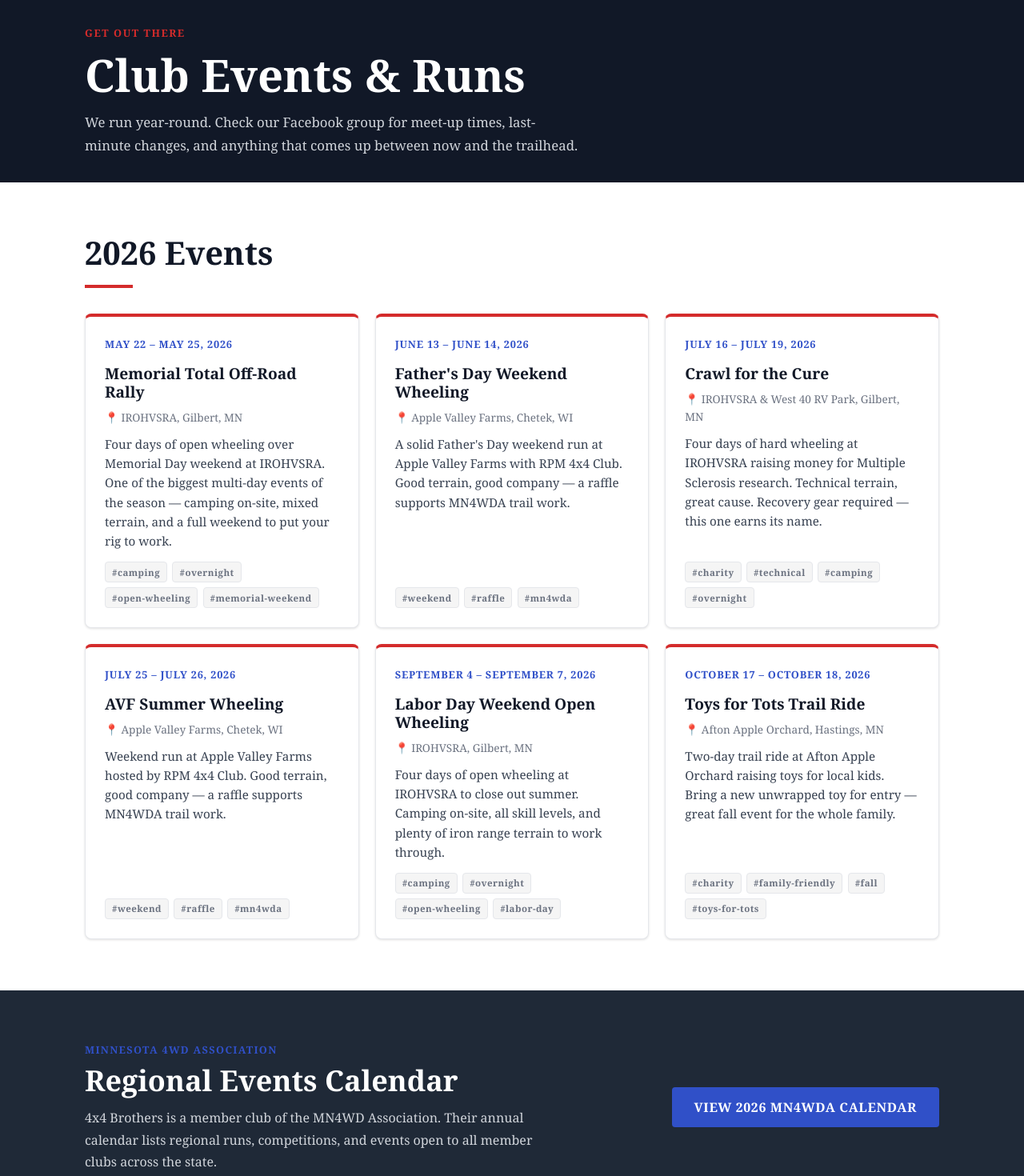
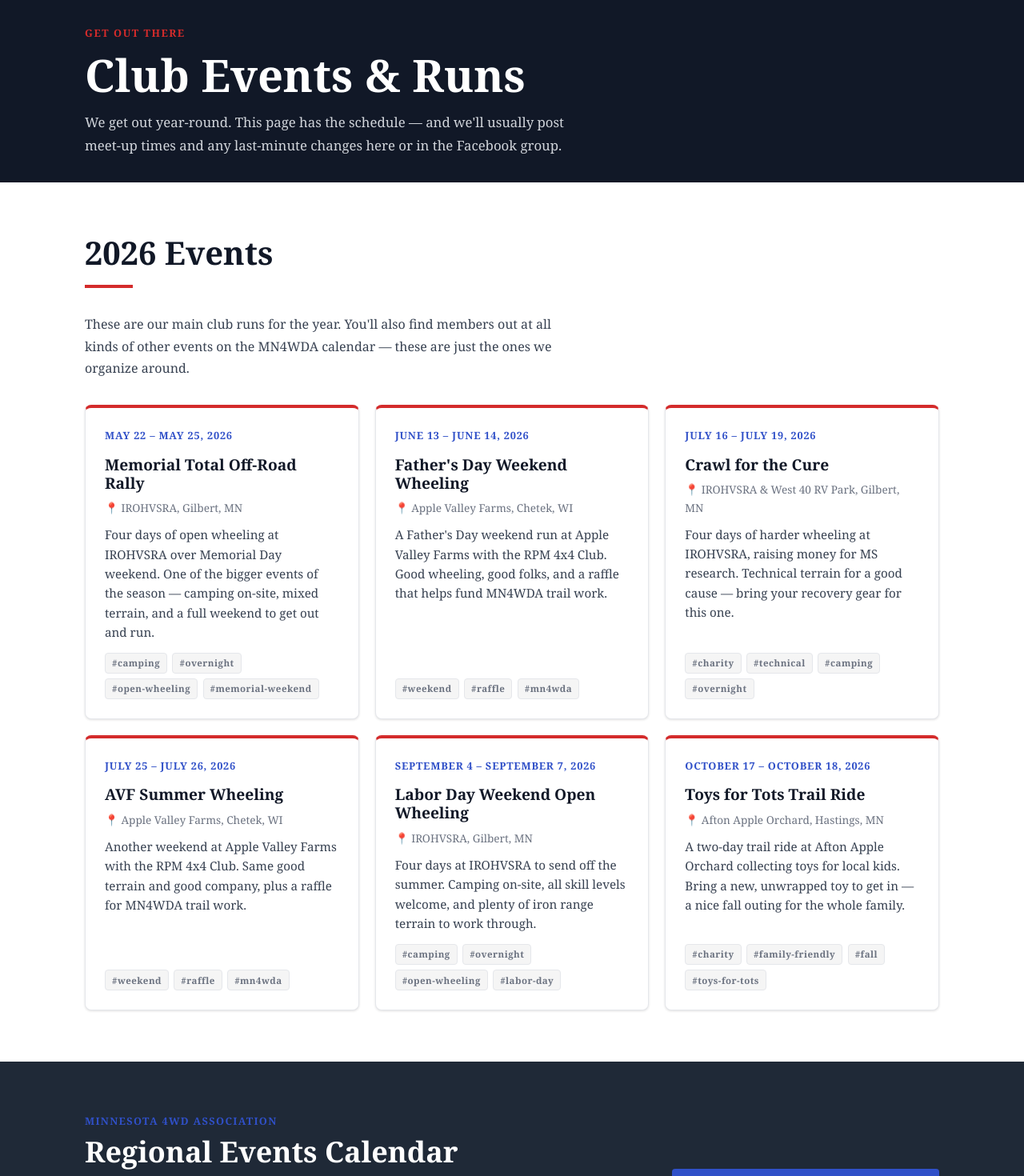
Before and after one commit to Josh-Clemons/4x4-brothers, a React (Vite) app: page /events in a window 1280 px wide. Shown: the part 100-1570 px from the top of the page at 80% size. Built offline with nearby package versions, Linux system fonts and the light colour scheme; a web font is replaced by a local one.

Commit message:
Update site copy

```diff
--- a/src/data/club.ts
+++ b/src/data/club.ts
@@ -2,12 +2,11 @@ const club = {
   name: 'Minnesota 4x4 Brothers',
   shortName: 'MN 4x4 Brothers',
   established: 1967,
-  tagline: 'Air Down. Show Up. Wheel Clean.',
+  tagline: 'Good Trails. Good People. Since 1967.',
   description:
-    'The Minnesota 4x4 Brothers have been wheeling since 1967 — back when four-wheel drive ' +
-    'was a job, not a trim level. We\'re a technical off-road club: we pick our lines, ' +
-    'spot each other through the rough stuff, and leave trails in better shape than we found them. ' +
-    'If that\'s your kind of Saturday, you\'ll fit right in.',
+    'The Minnesota 4x4 Brothers have been at this since 1967. We\'re a family friendly club ' +
+    'that likes picking a line and spotting each other through it. ' +
+    'New folks are always welcome - show up and we\'ll get you sorted.',
 
   about: {
     history:
@@ -19,9 +18,10 @@ const club = {
       'bigger and the lifts have gotten taller, but the club still runs on trust, trail knowledge, ' +
       'and a healthy respect for what\'s waiting on the other side of that ridge.',
     mission:
-      'We\'re here to wheel — hard when the terrain calls for it, smart always. We protect trail ' +
-      'access by using it responsibly, and we build the kind of community where the guy who bent ' +
-      'his Dana 44 last spring shows up first to help the new member figure out lockers this fall.',
+      'Our mission is pretty simple: enjoy the trails, treat the land right so it\'s still open ' +
+      'to us down the road, and take care of the people we\'re out there with. Everybody\'s ' +
+      'welcome — families, new wheelers, folks still learning their rigs. Somebody here has been ' +
+      'through whatever you\'re working on and is glad to lend a hand.',
     values: [
       { title: 'Community',   description: 'We recover together. On the trail and off, you can count on us to show up when it counts.' },
       { title: 'Respect',     description: 'Respect the land or lose it. We tread lightly, pack it out, and leave what we find.' },
@@ -41,9 +41,9 @@ const club = {
 
   membership: {
     howToJoin:
-      'The best way in is to show up to a run. We don\'t do applications — we do trail time. ' +
-      'Come out, meet the crew, wheel your rig, and see if this is your kind of club. ' +
-      'If it is, a current member will sponsor you in.',
+      'Easiest way to join is to come to a run and say hi. We\'re not big on paperwork — ' +
+      'spend some trail time with us, get to know the crew, and if it feels like a good fit, ' +
+      'a current member will sponsor you in. That\'s really all there is to it.',
     requirements: [
       'Attend at least two club runs',
       'Be sponsored by an existing member',
--- a/src/data/events.ts
+++ b/src/data/events.ts
@@ -18,9 +18,9 @@ const events: ClubEvent[] = [
     id: 'memorial-rally',
     name: 'Memorial Total Off-Road Rally',
     description:
-      'Four days of open wheeling over Memorial Day weekend at IROHVSRA. ' +
-      'One of the biggest multi-day events of the season — camping on-site, mixed terrain, ' +
-      'and a full weekend to put your rig to work.',
+      'Four days of open wheeling at IROHVSRA over Memorial Day weekend. ' +
+      'One of the bigger events of the season — camping on-site, mixed terrain, ' +
+      'and a full weekend to get out and run.',
     location: 'IROHVSRA, Gilbert, MN',
     isRecurring: false,
     date: '2026-05-22',
@@ -31,8 +31,8 @@ const events: ClubEvent[] = [
     id: 'fathers-day-wheeling',
     name: "Father's Day Weekend Wheeling",
     description:
-      'A solid Father\'s Day weekend run at Apple Valley Farms with RPM 4x4 Club. ' +
-      'Good terrain, good company — a raffle supports MN4WDA trail work.',
+      'A Father\'s Day weekend run at Apple Valley Farms with the RPM 4x4 Club. ' +
+      'Good wheeling, good folks, and a raffle that helps fund MN4WDA trail work.',
     location: 'Apple Valley Farms, Chetek, WI',
     isRecurring: false,
     date: '2026-06-13',
@@ -43,8 +43,8 @@ const events: ClubEvent[] = [
     id: 'crawl-for-the-cure',
     name: 'Crawl for the Cure',
     description:
-      'Four days of hard wheeling at IROHVSRA raising money for Multiple Sclerosis research. ' +
-      'Technical terrain, great cause. Recovery gear required — this one earns its name.',
+      'Four days of harder wheeling at IROHVSRA, raising money for MS research. ' +
+      'Technical terrain for a good cause — bring your recovery gear for this one.',
     location: 'IROHVSRA & West 40 RV Park, Gilbert, MN',
     isRecurring: false,
     date: '2026-07-16',
@@ -55,8 +55,8 @@ const events: ClubEvent[] = [
     id: 'avf-july',
     name: 'AVF Summer Wheeling',
     description:
-      'Weekend run at Apple Valley Farms hosted by RPM 4x4 Club. ' +
-      'Good terrain, good company — a raffle supports MN4WDA trail work.',
+      'Another weekend at Apple Valley Farms with the RPM 4x4 Club. ' +
+      'Same good terrain and good company, plus a raffle for MN4WDA trail work.',
     location: 'Apple Valley Farms, Chetek, WI',
     isRecurring: false,
     date: '2026-07-25',
@@ -67,8 +67,8 @@ const events: ClubEvent[] = [
     id: 'labor-day-weekend',
     name: 'Labor Day Weekend Open Wheeling',
     description:
-      'Four days of open wheeling at IROHVSRA to close out summer. ' +
-      'Camping on-site, all skill levels, and plenty of iron range terrain to work through.',
+      'Four days at IROHVSRA to send off the summer. ' +
+      'Camping on-site, all skill levels welcome, and plenty of iron range terrain to work through.',
     location: 'IROHVSRA, Gilbert, MN',
     isRecurring: false,
     date: '2026-09-04',
@@ -79,8 +79,8 @@ const events: ClubEvent[] = [
     id: 'toys-for-tots',
     name: 'Toys for Tots Trail Ride',
     description:
-      'Two-day trail ride at Afton Apple Orchard raising toys for local kids. ' +
-      'Bring a new unwrapped toy for entry — great fall event for the whole family.',
+      'A two-day trail ride at Afton Apple Orchard collecting toys for local kids. ' +
+      'Bring a new, unwrapped toy to get in — a nice fall outing for the whole family.',
     location: 'Afton Apple Orchard, Hastings, MN',
     isRecurring: false,
     date: '2026-10-17',
--- a/src/pages/About.tsx
+++ b/src/pages/About.tsx
@@ -12,7 +12,7 @@ export default function About() {
           <p className="page-hero-label">Who We Are</p>
           <h1 className="page-hero-title">About the Club</h1>
           <p className="page-hero-subtitle">
-            Minnesota's longest-running 4x4 club — built on broken axles, good friends, and having fun.
+            One of Minnesota's longest-running 4x4 clubs, wheeling together since 1967.
           </p>
         </div>
       </section>
--- a/src/pages/Events.tsx
+++ b/src/pages/Events.tsx
@@ -15,8 +15,8 @@ export default function Events() {
           <p className="page-hero-label">Get Out There</p>
           <h1 className="page-hero-title">Club Events & Runs</h1>
           <p className="page-hero-subtitle">
-            We run year-round. Check our Facebook group for meet-up times,
-            last-minute changes, and anything that comes up between now and the trailhead.
+            We get out year-round. This page has the schedule — and we'll usually post
+            meet-up times and any last-minute changes here or in the Facebook group.
           </p>
         </div>
       </section>
@@ -27,6 +27,10 @@ export default function Events() {
           <div className="content-container">
             <h2 className="events-section-heading">2026 Events</h2>
             <hr className="brand-divider" />
+            <p className="events-section-body">
+              These are our main club runs for the year. You'll also find members out at all
+              kinds of other events on the MN4WDA calendar — these are just the ones we organize around.
+            </p>
             <div className="events-grid">
               {scheduledEvents.map(event => (
                 <EventCard key={event.id} event={event} />
@@ -43,8 +47,8 @@ export default function Events() {
             <h2 className="events-section-heading">Annual Runs</h2>
             <hr className="brand-divider" />
             <p className="events-section-body">
-              These runs happen every year. Exact dates are announced on our Facebook group
-              a few weeks before each event.
+              We run these every year. We'll post the exact dates a few weeks out —
+              keep an eye on this page or the Facebook group.
             </p>
             <div className="events-grid">
               {recurringEvents.map(event => (
@@ -62,9 +66,9 @@ export default function Events() {
             <p className="events-mn4wd-label">Minnesota 4WD Association</p>
             <h2 className="events-mn4wd-heading">Regional Events Calendar</h2>
             <p className="events-mn4wd-body">
-              4x4 Brothers is a member club of the MN4WD Association. Their annual
-              calendar lists regional runs, competitions, and events open to all
-              member clubs across the state.
+              We're a member club of the MN4WD Association. Their calendar lists runs,
+              competitions, and events open to member clubs all over the state. Odds are
+              you'll run into some of our members at a good number of them, too.
             </p>
           </div>
           <a
@@ -83,8 +87,8 @@ export default function Events() {
         <div className="content-container">
           <h2 className="events-fb-heading">Stay in the Loop</h2>
           <p className="events-fb-body">
-            Dates, locations, and last-minute changes are all posted in our Facebook group.
-            Join the group to get notified when the next run is announced.
+            Keep an eye on this page and the Facebook group — between the two,
+            you'll know when the next run is happening.
           </p>
           <a
             href="https://www.facebook.com/groups/253653171083360/"
--- a/src/pages/Home.tsx
+++ b/src/pages/Home.tsx
@@ -74,11 +74,10 @@ export default function Home() {
       <section className="section section-dark home-join">
         <div className="content-container home-join-inner">
           <div>
-            <h2 className="home-join-heading">Ready to Wheel with Us?</h2>
+            <h2 className="home-join-heading">Come Out Sometime</h2>
             <p className="home-join-body">
-              We don't have a signup form. The best way in is to come out to a run,
-              meet the crew on the trail, and see if we're your kind of people.
-              Show up ready to wheel and you'll feel right at home.
+              No signup form, no hoops. Come to a run, say hello, and see if it's
+              your kind of crowd. That's how just about everybody here got started.
             </p>
           </div>
           <div className="home-join-actions">
```
